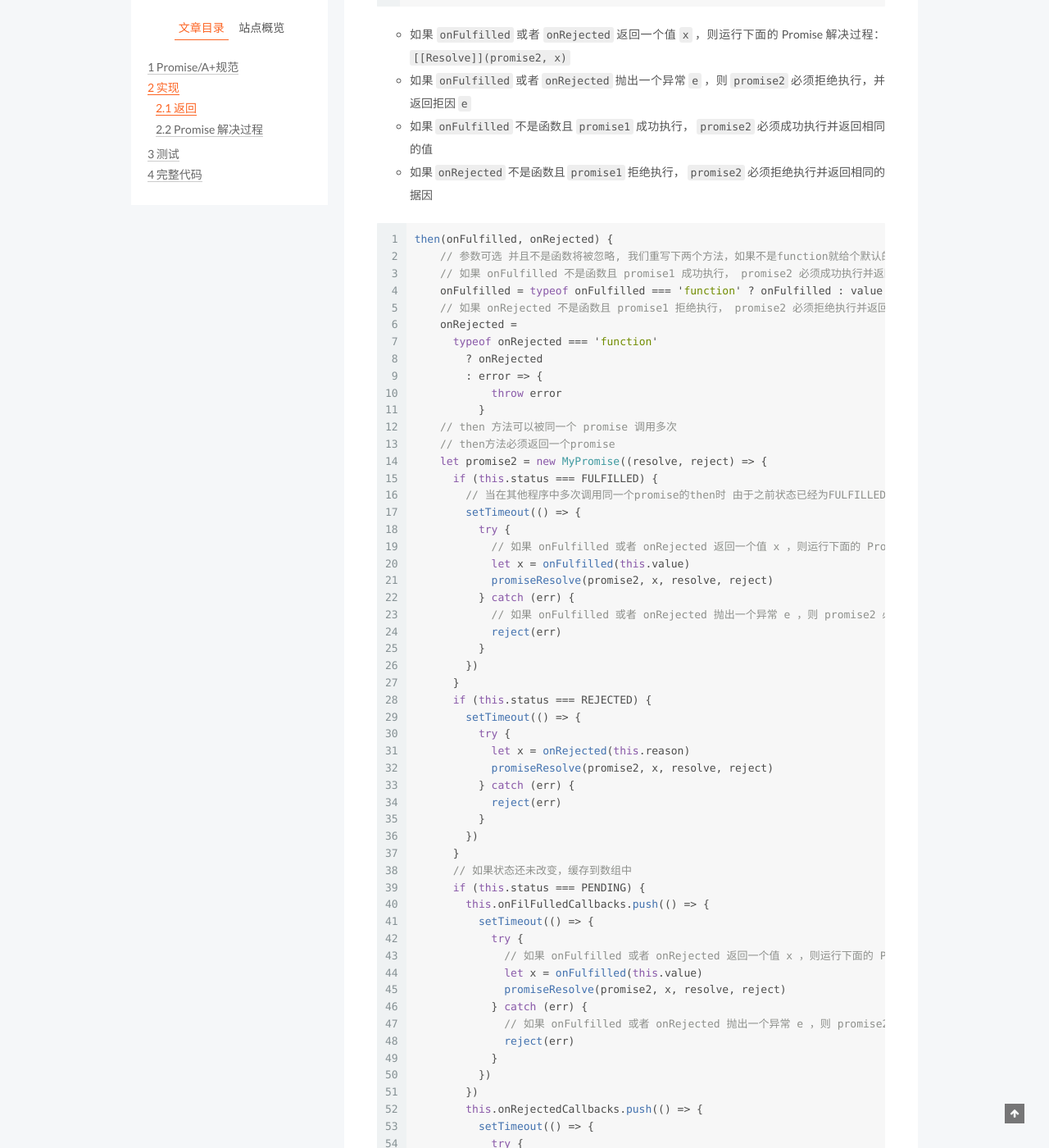
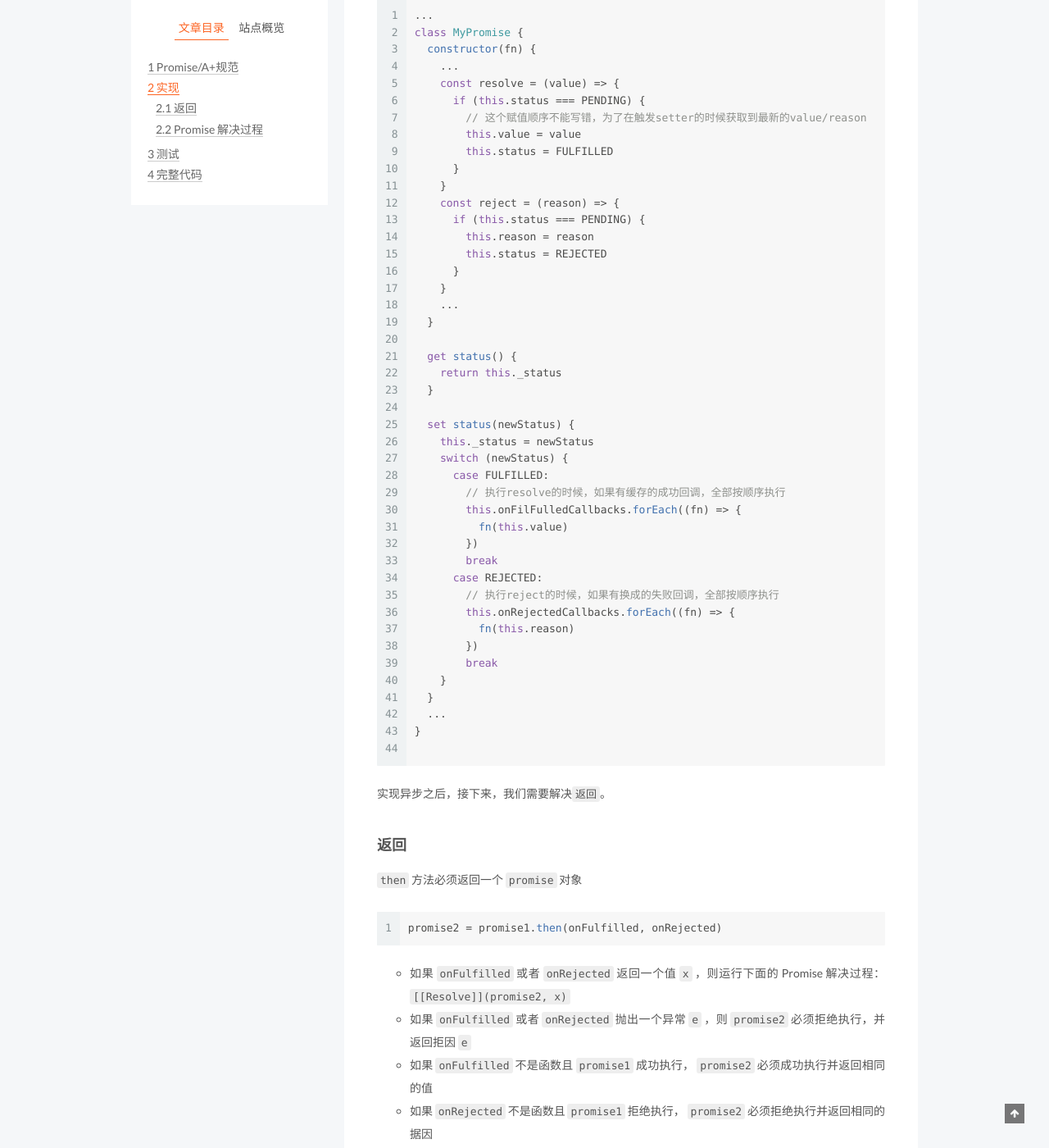
Before and after one commit to KiddZZ/KiddZZ.github.io, a Jekyll site: the page built from _posts/2020-05-20-手撸一个符合PromiseA+规范的Promise.md, in a window 1280 px wide and 1400 px high, scrolled down 6128 px. Shown: the whole window at 82% size. Built offline with Jekyll 4.4.1, drawn with Linux system fonts in a browser that asks for light colours; a file with an impossible date is left out; some of the changed text lies outside the part shown.

Commit message:
promise修改 正则

````diff
--- a/_posts/2020-05-20-手撸一个Promise.md
+++ b/_posts/2020-05-20-手撸一个符合PromiseA+规范的Promise.md
@@ -7,7 +7,7 @@
 
 <a href='https://promisesaplus.com/'>Promises/A+规范原文</a>
 <a href='https://www.ituring.com.cn/article/66566'>Promises/A+规范译文</a>
-<a href='https://github.com/then/promise/blob/master/src/core.js'>Promise源码</a>
+<a href='https://github.com/then/promise/blob/master/src/core.js'>Promise 源码</a>
 
 ## Promise/A+规范
 
@@ -114,19 +114,24 @@
     // 终值
     this.value = null
 
-    const resolve = value => {
+    const resolve = (value) => {
       if (this.status === PENDING) {
+        this.value = value
         this.status = FULFILLED
-        this.value = value
       }
     }
-    const reject = reason => {
+    const reject = (reason) => {
       if (this.status === PENDING) {
+        this.reason = reason
         this.status = REJECTED
-        this.reason = reason
       }
     }
-    fn(resolve, reject)
+    // 如果执行fn报错，直接reject
+    try {
+      fn(resolve, reject)
+    } catch (error) {
+      reject(error)
+    }
   }
 
   //   一个 promise 必须提供一个 then 方法以访问其当前值、终值和据因。
@@ -147,8 +152,8 @@
   })
 }
 a()
-  .then(res => console.log(res))
-  .then(res => console.log(res)) // 1 1
+  .then((res) => console.log(res))
+  .then((res) => console.log(res)) // 1 1
 
 const b = () => {
   return new MyPromise((resolve, reject) => {
@@ -157,7 +162,7 @@
     }, 1000)
   })
 }
-b().then(res => console.log(res)) // null
+b().then((res) => console.log(res)) // null
 ```
 
 我们可以看到，`Promise` 中同步调用 `resolve` 的时候是能够正常返回的，而加了 `setTimeout` 延迟调用之后，就失效了，因为 `then` 和里面的成功失败回调是立即执行的，当调用 `then` 的时候，`setTimeout` 还没有执行，所以 `this.value` 是 `null`。为了解决这个问题，我们需要对`执行态和拒绝态`做一个缓存，先存到数组中，在状态改变之后再执行，从而达到异步效果。
@@ -181,42 +186,41 @@
     // 失败回调数组
     this.onRejectedCallbacks = []
 
-    const resolve = value => {
-      // 这里的setTimeout是确保 onFulfilled 和 onRejected 方法异步执行，且应该在 then 方法被调用的那一轮事件循环之后的新执行栈中执行
-      setTimeout(() => {
-        if (this.status === PENDING) {
-          this.status = FULFILLED
-          this.value = value
-          // 执行resolve的时候，如果有缓存的成功回调，全部按顺序执行
-          this.onFilFulledCallbacks.forEach(fn => {
-            fn()
-          })
-        }
-      })
+    const resolve = (value) => {
+      if (this.status === PENDING) {
+        this.status = FULFILLED
+        this.value = value
+        // 执行resolve的时候，如果有缓存的成功回调，全部按顺序执行
+        this.onFilFulledCallbacks.forEach((fn) => {
+          fn()
+        })
+      }
     }
-    const reject = reason => {
-      setTimeout(() => {
-        if (this.status === PENDING) {
-          this.status = REJECTED
-          this.reason = reason
-          // 执行reject的时候，如果有换成的失败回调，全部按顺序执行
-          this.onRejectedCallbacks.forEach(fn => {
-            fn()
-          })
-        }
-      })
+    const reject = (reason) => {
+      if (this.status === PENDING) {
+        this.status = REJECTED
+        this.reason = reason
+        // 执行reject的时候，如果有换成的失败回调，全部按顺序执行
+        this.onRejectedCallbacks.forEach((fn) => {
+          fn()
+        })
+      }
     }
-    fn(resolve, reject)
+    try {
+      fn(resolve, reject)
+    } catch (error) {
+      reject(error)
+    }
   }
 
   //   一个 promise 必须提供一个 then 方法以访问其当前值、终值和据因。
   then(onFulfilled, onRejected) {
-    // 参数可选 并且不是函数将被忽略, 我们重写下两个方法，如果不是function就给个默认的function
-    onFulfilled = typeof onFulfilled === 'function' ? onFulfilled : value => value
+    // 参数可选 并且不是函数将被忽略,这个忽略指的是原样返回value或者reason. 我们重写下两个方法
+    onFulfilled = typeof onFulfilled === 'function' ? onFulfilled : (value) => value
     onRejected =
       typeof onRejected === 'function'
         ? onRejected
-        : error => {
+        : (error) => {
             throw error
           }
     // 如果状态已经被改变，则直接调用
@@ -249,10 +253,61 @@
     }, 1000)
   })
 }
-b().then(res => console.log(res)) // 'yeah!'
+c().then((res) => console.log(res)) // 'yeah!'
 ```
 
-我们在测试方法中看到，`then` 之后 1 秒钟成功看到了`yeah!`，至此，我们的 `MyPromise` 实现了异步。实现异步之后，接下来，我们需要解决`返回`。
+我们在测试方法中看到，`then` 之后 1 秒钟成功看到了`yeah!`，至此，我们的 `MyPromise` 实现了异步。
+
+我们用`getter setter`改写下回调的执行。
+
+```js
+...
+class MyPromise {
+  constructor(fn) {
+    ...
+    const resolve = (value) => {
+      if (this.status === PENDING) {
+        // 这个赋值顺序不能写错，为了在触发setter的时候获取到最新的value/reason
+        this.value = value
+        this.status = FULFILLED
+      }
+    }
+    const reject = (reason) => {
+      if (this.status === PENDING) {
+        this.reason = reason
+        this.status = REJECTED
+      }
+    }
+    ...
+  }
+
+  get status() {
+    return this._status
+  }
+
+  set status(newStatus) {
+    this._status = newStatus
+    switch (newStatus) {
+      case FULFILLED:
+        // 执行resolve的时候，如果有缓存的成功回调，全部按顺序执行
+        this.onFilFulledCallbacks.forEach((fn) => {
+          fn(this.value)
+        })
+        break
+      case REJECTED:
+        // 执行reject的时候，如果有换成的失败回调，全部按顺序执行
+        this.onRejectedCallbacks.forEach((fn) => {
+          fn(this.reason)
+        })
+        break
+    }
+  }
+  ...
+}
+
+```
+
+实现异步之后，接下来，我们需要解决`返回`。
 
 ### 返回
 
@@ -268,72 +323,57 @@
 - 如果 `onRejected` 不是函数且 `promise1` 拒绝执行， `promise2` 必须拒绝执行并返回相同的据因
 
 ```js
-then(onFulfilled, onRejected) {
+  //   一个 promise 必须提供一个 then 方法以访问其当前值、终值和据因。
+  then(onFulfilled, onRejected) {
     // 参数可选 并且不是函数将被忽略, 我们重写下两个方法，如果不是function就给个默认的function
-    // 如果 onFulfilled 不是函数且 promise1 成功执行， promise2 必须成功执行并返回相同的值。
-    onFulfilled = typeof onFulfilled === 'function' ? onFulfilled : value => value
-    // 如果 onRejected 不是函数且 promise1 拒绝执行， promise2 必须拒绝执行并返回相同的据因。
+    onFulfilled = typeof onFulfilled === 'function' ? onFulfilled : (value) => value
     onRejected =
       typeof onRejected === 'function'
         ? onRejected
-        : error => {
+        : (error) => {
             throw error
           }
-    // then 方法可以被同一个 promise 调用多次
-    // then方法必须返回一个promise
-    let promise2 = new MyPromise((resolve, reject) => {
-      if (this.status === FULFILLED) {
-        // 当在其他程序中多次调用同一个promise的then时 由于之前状态已经为FULFILLED / REJECTED状态，会继续往下走，所以我们给一个定时器，让它异步执行
-        setTimeout(() => {
+    const promise2 = new MyPromise((resolve, reject) => {
+      const fulfilledMicrotask = () => {
+        // 我们使用queueMicrotask，使其异步，并进入微任务队列
+        queueMicrotask(() => {
           try {
-            // 如果 onFulfilled 或者 onRejected 返回一个值 x ，则运行下面的 Promise 解决过程：`[[Resolve]](promise2, x)`
-            let x = onFulfilled(this.value)
-            promiseResolve(promise2, x, resolve, reject)
-          } catch (err) {
-            // 如果 onFulfilled 或者 onRejected 抛出一个异常 e ，则 promise2 必须拒绝执行，并返回拒因 e。
-            reject(err)
+            const x = onFulfilled(this.value)
+            this.resolvePromise(promise2, x, resolve, reject)
+          } catch (e) {
+            reject(e)
           }
         })
       }
-      if (this.status === REJECTED) {
-        setTimeout(() => {
+      const rejectedMicrotask = () => {
+        queueMicrotask(() => {
           try {
-            let x = onRejected(this.reason)
-            promiseResolve(promise2, x, resolve, reject)
-          } catch (err) {
-            reject(err)
+            const x = onRejected(this.reason)
+            this.resolvePromise(promise2, x, resolve, reject)
+          } catch (e) {
+            reject(e)
           }
         })
       }
+      // 如果状态已经被改变，则直接调用
+      if (this.status === FULFILLED) {
+        fulfilledMicrotask()
+      }
+      if (this.status === REJECTED) {
+        rejectedMicrotask()
+      }
       // 如果状态还未改变，缓存到数组中
       if (this.status === PENDING) {
-        this.onFilFulledCallbacks.push(() => {
-          setTimeout(() => {
-            try {
-              // 如果 onFulfilled 或者 onRejected 返回一个值 x ，则运行下面的 Promise 解决过程：`[[Resolve]](promise2, x)`
-              let x = onFulfilled(this.value)
-              promiseResolve(promise2, x, resolve, reject)
-            } catch (err) {
-              // 如果 onFulfilled 或者 onRejected 抛出一个异常 e ，则 promise2 必须拒绝执行，并返回拒因 e。
-              reject(err)
-            }
-          })
-        })
-        this.onRejectedCallbacks.push(() => {
-          setTimeout(() => {
-            try {
-              let x = onRejected(this.reason)
-              promiseResolve(promise2, x, resolve, reject)
-            } catch (err) {
-              reject(err)
-            }
-          })
-        })
+        this.onFilFulledCallbacks.push(fulfilledMicrotask)
+        this.onRejectedCallbacks.push(rejectedMicrotask)
       }
     })
+    //then 方法可以被同一个 promise 调用多次
     return promise2
   }
 ```
+
+- 关于`queueMicrotask`，因为 then 方法是异步，并且会进入微任务队列，所以我们用`queueMicrotask`改变运行顺序。对`eventloop`不熟悉的同学，可以先去了解下`eventloop`，事件循环机制。
 
 随着 `then` 的完成，我们还有最后一步`Promise 解决过程`
 
@@ -373,27 +413,24 @@
 如果一个 `promise` 被一个循环的 `thenable` 链中的对象解决，而 `[[Resolve]](promise, thenable)` 的递归性质又使得其被再次调用，根据上述的算法将会陷入无限递归之中。算法虽不强制要求，但也鼓励施者检测这样的递归是否存在，若检测到存在则以一个可识别的 `TypeError` 为据因来拒绝 `promise`
 
 ```js
-function promiseResolve(promise2, x, resolve, reject) {
+resolvePromise(promise2, x, resolve, reject) {
   if (promise2 === x) {
     // 如果 promise 和 x 指向同一对象，以 TypeError 为据因拒绝执行 promise
     return reject(new TypeError('循环引用'))
   } else if (x instanceof MyPromise) {
-    // 如果 x 为 Promise ，则使 promise 接受 x 的状态
-    // 如果 x 处于等待态， promise 需保持为等待态直至 x 被执行或拒绝
-    if (x.status === PENDING) {
-      x.then(
-        y => {
-          promiseResolve(promise2, y, resolve, reject)
-        },
-        reason => {
-          reject(reason)
-        }
-      )
-    } else {
-      // 如果 x 处于执行态，用相同的值执行 promise
-      // 如果 x 处于拒绝态，用相同的据因拒绝 promise
-      x.then(resolve, reject)
-    }
+    queueMicrotask(() => {
+      // 如果 x 为 Promise ，则使 promise 接受 x 的状态
+      // 如果 x 处于等待态， promise 需保持为等待态直至 x 被执行或拒绝
+      if (x.status === PENDING) {
+        x.then((y) => {
+          this.resolvePromise(promise2, y, resolve, reject)
+        }, reject)
+      } else {
+        // 如果 x 处于执行态，用相同的值执行 promise
+        // 如果 x 处于拒绝态，用相同的据因拒绝 promise
+        x.then(resolve, reject)
+      }
+    })
   } else if (x !== null && (typeof x === 'object' || typeof x === 'function')) {
     // 确保x为引用类型， 如果 x 为对象或者函数，
     // 如果 resolvePromise 和 rejectPromise 均被调用，或者被同一参数调用了多次，则优先采用首次调用并忽略剩下的调用
@@ -410,12 +447,12 @@
         // 如果 rejectPromise 以据因 r 为参数被调用，则以据因 r 拒绝 promise
         then.call(
           x,
-          y => {
+          (y) => {
             if (called) return
             called = true
-            promiseResolve(promise2, y, resolve, reject)
+            this.resolvePromise(promise2, y, resolve, reject)
           },
-          r => {
+          (r) => {
             if (called) return
             called = true
             reject(r)
@@ -453,7 +490,7 @@
 
 ```js
 // 实现一个promise的延迟对象 deferred
-MyPromise.deferred = function() {
+MyPromise.deferred = function () {
   let dfd = {}
   dfd.promise = new MyPromise((resolve, reject) => {
     dfd.resolve = resolve
@@ -479,7 +516,7 @@
 class MyPromise {
   constructor(fn) {
     // 状态
-    this.status = PENDING
+    this._status = PENDING
     // 据因
     this.reason = null
     // 终值
@@ -489,173 +526,163 @@
     // 失败回调数组
     this.onRejectedCallbacks = []
 
-    const resolve = value => {
-      // 这里的setTimeout是确保 onFulfilled 和 onRejected 方法异步执行，且应该在 then 方法被调用的那一轮事件循环之后的新执行栈中执行
-      setTimeout(() => {
-        if (this.status === PENDING) {
-          this.status = FULFILLED
-          this.value = value
-          // 执行resolve的时候，如果有缓存的成功回调，全部按顺序执行
-          this.onFilFulledCallbacks.forEach(fn => {
-            fn()
-          })
-        }
-      })
+    const resolve = (value) => {
+      if (this.status === PENDING) {
+        this.value = value
+        this.status = FULFILLED
+      }
     }
-    const reject = reason => {
-      setTimeout(() => {
-        if (this.status === PENDING) {
-          this.status = REJECTED
-          this.reason = reason
-          // 执行reject的时候，如果有换成的失败回调，全部按顺序执行
-          this.onRejectedCallbacks.forEach(fn => {
-            fn()
-          })
-        }
-      })
+    const reject = (reason) => {
+      if (this.status === PENDING) {
+        this.reason = reason
+        this.status = REJECTED
+      }
     }
     try {
       fn(resolve, reject)
-    } catch (e) {
-      reject(e)
+    } catch (error) {
+      reject(error)
+    }
+  }
+
+  get status() {
+    return this._status
+  }
+
+  set status(newStatus) {
+    this._status = newStatus
+    switch (newStatus) {
+      case FULFILLED:
+        // 执行resolve的时候，如果有缓存的成功回调，全部按顺序执行
+        this.onFilFulledCallbacks.forEach((fn) => {
+          fn(this.value)
+        })
+        break
+      case REJECTED:
+        // 执行reject的时候，如果有换成的失败回调，全部按顺序执行
+        this.onRejectedCallbacks.forEach((fn) => {
+          fn(this.reason)
+        })
+        break
     }
   }
 
   //   一个 promise 必须提供一个 then 方法以访问其当前值、终值和据因。
   then(onFulfilled, onRejected) {
     // 参数可选 并且不是函数将被忽略, 我们重写下两个方法，如果不是function就给个默认的function
-    // 如果 onFulfilled 不是函数且 promise1 成功执行， promise2 必须成功执行并返回相同的值。
-    onFulfilled = typeof onFulfilled === 'function' ? onFulfilled : value => value
-    // 如果 onRejected 不是函数且 promise1 拒绝执行， promise2 必须拒绝执行并返回相同的据因。
+    onFulfilled = typeof onFulfilled === 'function' ? onFulfilled : (value) => value
     onRejected =
       typeof onRejected === 'function'
         ? onRejected
-        : error => {
+        : (error) => {
             throw error
           }
-    // then 方法可以被同一个 promise 调用多次
-    // then方法必须返回一个promise
+
     const promise2 = new MyPromise((resolve, reject) => {
-      if (this.status === FULFILLED) {
-        // 当在其他程序中多次调用同一个promise的then时 由于之前状态已经为FULFILLED / REJECTED状态，会继续往下走，所以我们给一个定时器，让它异步执行
-        setTimeout(() => {
+      const fulfilledMicrotask = () => {
+        // 我们使用queueMicrotask，使其异步，并进入微任务队列
+        queueMicrotask(() => {
           try {
-            // 如果 onFulfilled 或者 onRejected 返回一个值 x ，则运行下面的 Promise 解决过程：`[[Resolve]](promise2, x)`
-            let x = onFulfilled(this.value)
-            promiseResolve(promise2, x, resolve, reject)
-          } catch (err) {
-            // 如果 onFulfilled 或者 onRejected 抛出一个异常 e ，则 promise2 必须拒绝执行，并返回拒因 e。
-            reject(err)
+            const x = onFulfilled(this.value)
+            this.resolvePromise(promise2, x, resolve, reject)
+          } catch (e) {
+            reject(e)
           }
         })
       }
-      if (this.status === REJECTED) {
-        setTimeout(() => {
+      const rejectedMicrotask = () => {
+        queueMicrotask(() => {
           try {
-            let x = onRejected(this.reason)
-            promiseResolve(promise2, x, resolve, reject)
-          } catch (err) {
-            reject(err)
+            const x = onRejected(this.reason)
+            this.resolvePromise(promise2, x, resolve, reject)
+          } catch (e) {
+            reject(e)
           }
         })
       }
+      // 如果状态已经被改变，则直接调用
+      if (this.status === FULFILLED) {
+        fulfilledMicrotask()
+      }
+      if (this.status === REJECTED) {
+        rejectedMicrotask()
+      }
       // 如果状态还未改变，缓存到数组中
       if (this.status === PENDING) {
-        this.onFilFulledCallbacks.push(() => {
-          setTimeout(() => {
-            try {
-              // 如果 onFulfilled 或者 onRejected 返回一个值 x ，则运行下面的 Promise 解决过程：`[[Resolve]](promise2, x)`
-              let x = onFulfilled(this.value)
-              promiseResolve(promise2, x, resolve, reject)
-            } catch (err) {
-              // 如果 onFulfilled 或者 onRejected 抛出一个异常 e ，则 promise2 必须拒绝执行，并返回拒因 e。
-              reject(err)
-            }
-          })
-        })
-        this.onRejectedCallbacks.push(() => {
-          setTimeout(() => {
-            try {
-              let x = onRejected(this.reason)
-              promiseResolve(promise2, x, resolve, reject)
-            } catch (err) {
-              reject(err)
-            }
-          })
-        })
+        this.onFilFulledCallbacks.push(fulfilledMicrotask)
+        this.onRejectedCallbacks.push(rejectedMicrotask)
       }
     })
+    //then 方法可以被同一个 promise 调用多次
     return promise2
   }
-}
 
-function promiseResolve(promise2, x, resolve, reject) {
-  if (promise2 === x) {
-    // 如果 promise 和 x 指向同一对象，以 TypeError 为据因拒绝执行 promise
-    return reject(new TypeError('循环引用'))
-  } else if (x instanceof MyPromise) {
-    // 如果 x 为 Promise ，则使 promise 接受 x 的状态
-    // 如果 x 处于等待态， promise 需保持为等待态直至 x 被执行或拒绝
-    if (x.status === PENDING) {
-      x.then(
-        y => {
-          promiseResolve(promise2, y, resolve, reject)
-        },
-        reason => {
-          reject(reason)
+  resolvePromise(promise2, x, resolve, reject) {
+    if (promise2 === x) {
+      // 如果 promise 和 x 指向同一对象，以 TypeError 为据因拒绝执行 promise
+      return reject(new TypeError('循环引用'))
+    }
+    if (x instanceof MyPromise) {
+      // 如果 x 为 Promise ，则使 promise 接受 x 的状态
+      // 如果 x 处于等待态， promise 需保持为等待态直至 x 被执行或拒绝
+      queueMicrotask(() => {
+        if (x.status === PENDING) {
+          x.then((y) => {
+            this.resolvePromise(promise2, y, resolve, reject)
+          }, reject)
+        } else {
+          // 如果 x 处于执行态，用相同的值执行 promise
+          // 如果 x 处于拒绝态，用相同的据因拒绝 promise
+          x.then(resolve, reject)
         }
-      )
+      })
+    } else if (x !== null && (typeof x === 'object' || typeof x === 'function')) {
+      // 确保x为引用类型， 如果 x 为对象或者函数，
+      // 如果 resolvePromise 和 rejectPromise 均被调用，或者被同一参数调用了多次，则优先采用首次调用并忽略剩下的调用
+      // 我们声明一个called防止多次调用
+      let called = false
+      try {
+        // 把 x.then 赋值给 then
+        let then = x.then
+        if (typeof then === 'function') {
+          // 如果 then 是函数，将 x 作为函数的作用域 this 调用之。传递两个回调函数作为参数，
+          // 第一个参数叫做 resolvePromise ，第二个参数叫做 rejectPromise:
+          // then.call(x, resolvePromise, rejectPromise)
+          // 如果 resolvePromise 以值 y 为参数被调用，则运行 [[Resolve]](promise, y)
+          // 如果 rejectPromise 以据因 r 为参数被调用，则以据因 r 拒绝 promise
+          then.call(
+            x,
+            (y) => {
+              if (called) return
+              called = true
+              this.resolvePromise(promise2, y, resolve, reject)
+            },
+            (r) => {
+              if (called) return
+              called = true
+              reject(r)
+            }
+          )
+        } else {
+          // 如果 then 不是函数，以 x 为参数执行 promise
+          resolve(x)
+        }
+      } catch (e) {
+        // 如果取 x.then 的值时抛出错误 e ，则以 e 为据因拒绝 promise
+        // 如果调用 then 方法抛出了异常 e : 如果 resolvePromise 或 rejectPromise 已经被调用，则忽略之
+        if (called) return
+        called = true
+        reject(e)
+      }
     } else {
-      // 如果 x 处于执行态，用相同的值执行 promise
-      // 如果 x 处于拒绝态，用相同的据因拒绝 promise
-      x.then(resolve, reject)
+      // 如果 x 不为对象或者函数，以 x 为参数执行 promise
+      resolve(x)
     }
-  } else if (x !== null && (typeof x === 'object' || typeof x === 'function')) {
-    // 确保x为引用类型， 如果 x 为对象或者函数，
-    // 如果 resolvePromise 和 rejectPromise 均被调用，或者被同一参数调用了多次，则优先采用首次调用并忽略剩下的调用
-    // 我们声明一个called防止多次调用
-    let called = false
-    try {
-      // 把 x.then 赋值给 then
-      let then = x.then
-      if (typeof then === 'function') {
-        // 如果 then 是函数，将 x 作为函数的作用域 this 调用之。传递两个回调函数作为参数，
-        // 第一个参数叫做 resolvePromise ，第二个参数叫做 rejectPromise:
-        // then.call(x, resolvePromise, rejectPromise)
-        // 如果 resolvePromise 以值 y 为参数被调用，则运行 [[Resolve]](promise, y)
-        // 如果 rejectPromise 以据因 r 为参数被调用，则以据因 r 拒绝 promise
-        then.call(
-          x,
-          y => {
-            if (called) return
-            called = true
-            promiseResolve(promise2, y, resolve, reject)
-          },
-          r => {
-            if (called) return
-            called = true
-            reject(r)
-          }
-        )
-      } else {
-        // 如果 then 不是函数，以 x 为参数执行 promise
-        resolve(x)
-      }
-    } catch (e) {
-      // 如果取 x.then 的值时抛出错误 e ，则以 e 为据因拒绝 promise
-      // 如果调用 then 方法抛出了异常 e : 如果 resolvePromise 或 rejectPromise 已经被调用，则忽略之
-      if (called) return
-      called = true
-      reject(e)
-    }
-  } else {
-    // 如果 x 不为对象或者函数，以 x 为参数执行 promise
-    resolve(x)
   }
 }
 
 // 实现一个promise的延迟对象 defer
-MyPromise.deferred = function() {
+MyPromise.deferred = function () {
   let dfd = {}
   dfd.promise = new MyPromise((resolve, reject) => {
     dfd.resolve = resolve
````
Also changed, not shown: other parts of _posts/2020-05-20-手撸一个符合PromiseA+规范的Promise.md (+1 -1 lines), _posts/2021-03-05-正则表达式-做几个题.md (+46 -0 lines), _posts/0001-01-01-封装一个Redux.md (renamed from _posts/2019-08-23-封装一个Redux.md).
